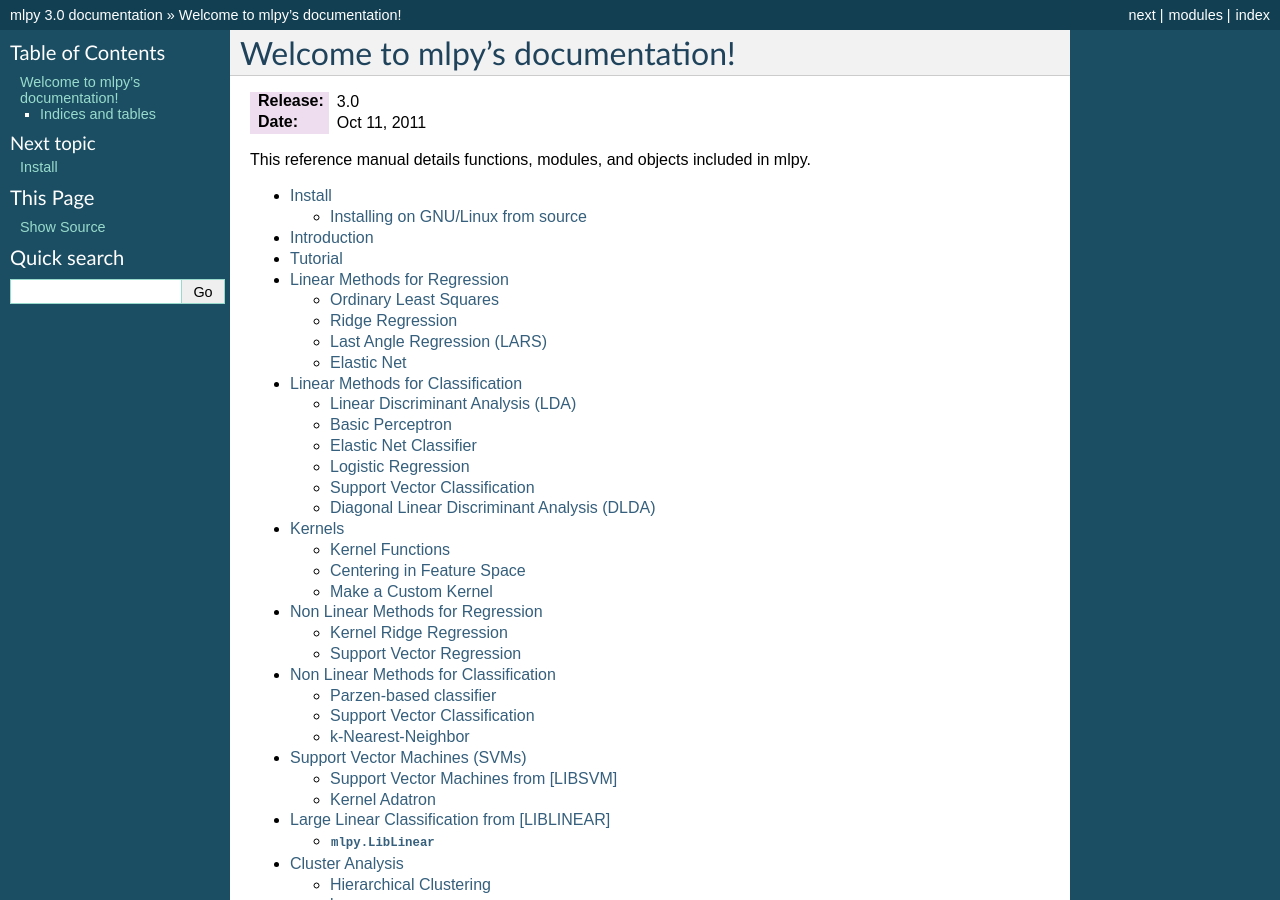
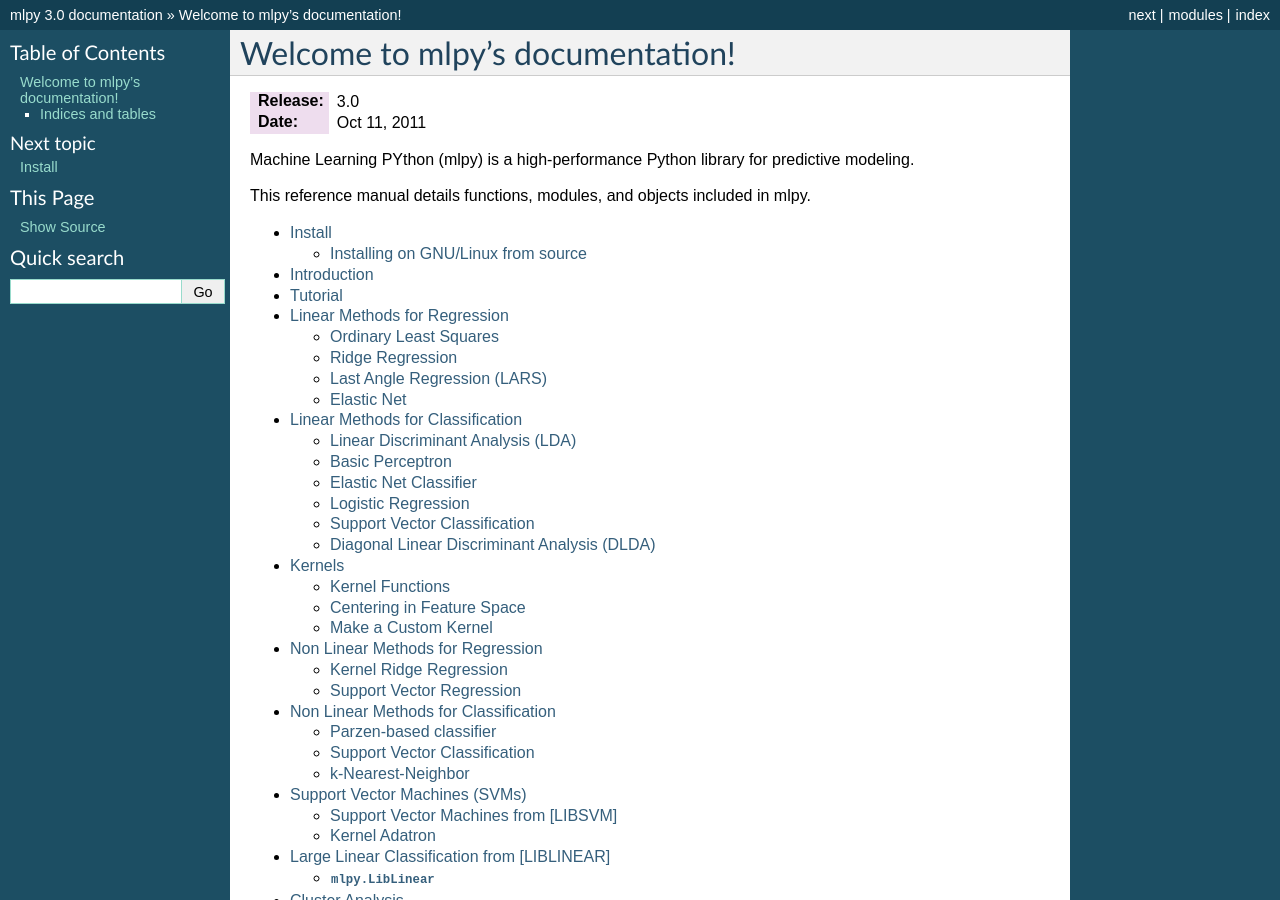
Before and after one commit to pombredanne/http-hg.code.sf.net-p-mlpy-code, a Sphinx documentation site: the page built from docs/source/index.txt, in a window 1280 px wide and 900 px high. Built offline with Sphinx 7.4.7, drawn with Linux system fonts in a browser that asks for light colours; formulas are drawn with MathJax 3.

```diff
--- a/docs/source/index.txt
+++ b/docs/source/index.txt
@@ -10,6 +10,9 @@ Welcome to mlpy's documentation!
 
 :Release: |version|
 :Date: |today|
+
+Machine Learning PYthon (mlpy) is a high-performance Python
+library for predictive modeling.
 
 This reference manual details functions, modules, and objects
 included in mlpy.
--- a/setup.py
+++ b/setup.py
@@ -118,7 +118,7 @@ packages=['mlpy', 'mlpy.wavelet', 'mlpy.hcluster',
 
 
 setup(name = 'mlpy',
-      version='3.0',
+      version='3.0a',
       requires=['numpy (>=1.3.0)', 'scipy (>=0.7.0)', 'gsl (>=1.14)'],
       description='mlpy - Machine Learning Py - ' \
           'High-Performance Python Package for Predictive Modeling',
```
Also changed, not shown: 1 other file.
